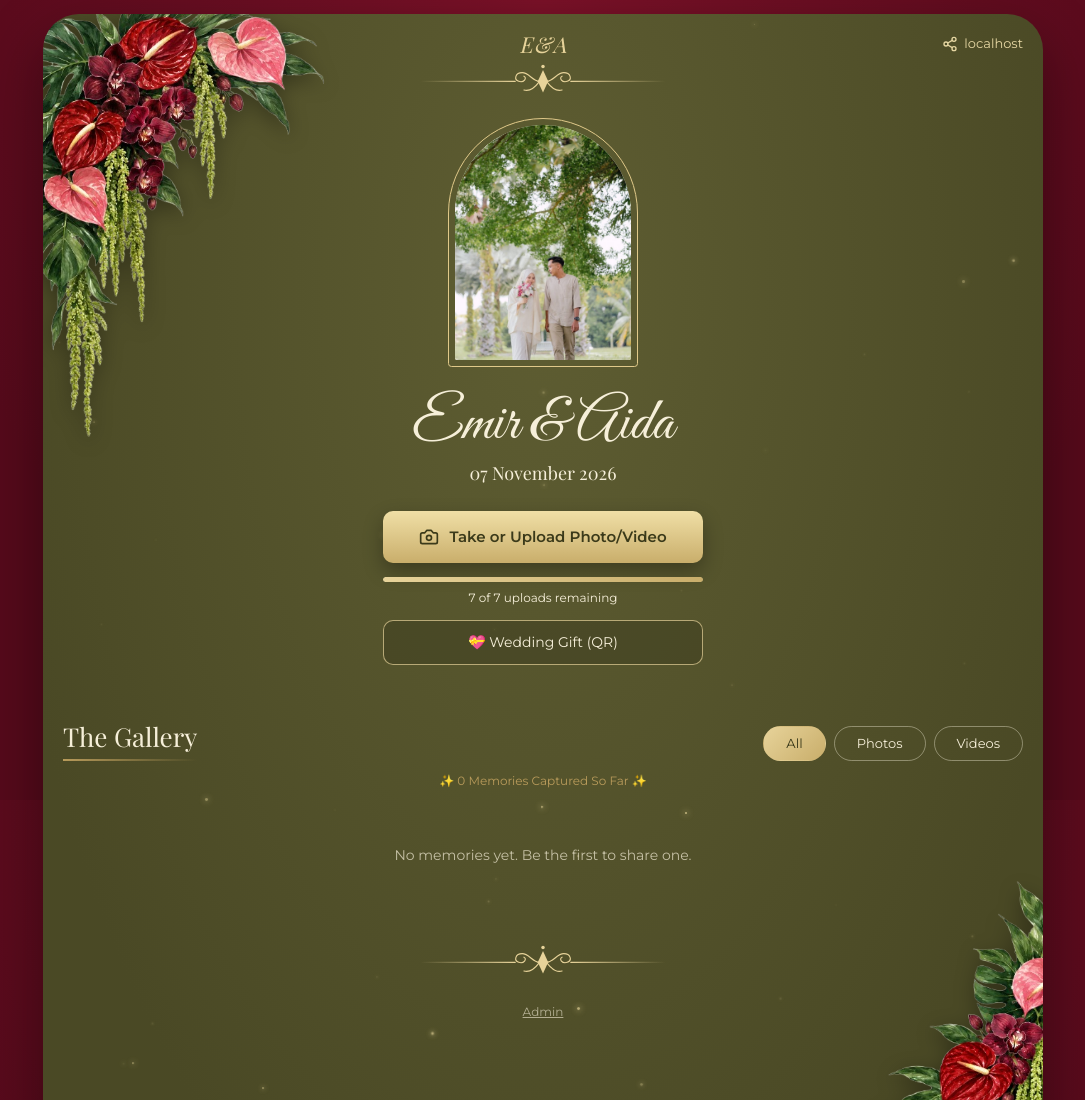
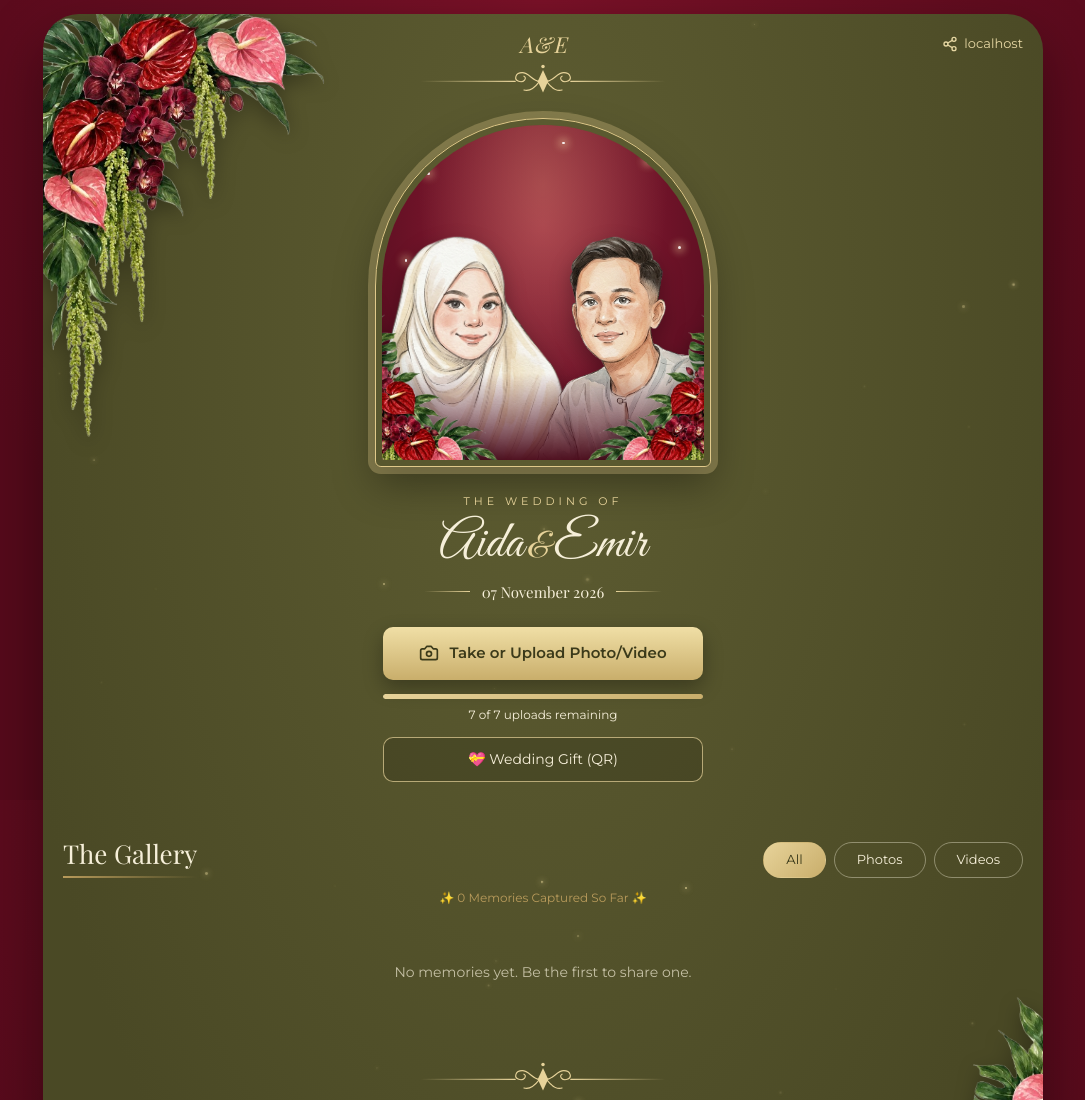
Before and after one commit to frdsyq/wedding, a plain HTML site: page index.html in a window 1280 px wide. Shown: the top 1100 px of the page, without its empty margins (97-1182 px from the left). Drawn offline with nearby package versions, Linux system fonts and the light colour scheme; no server answers.

Commit message:
Add files via upload

```diff
--- a/index.html
+++ b/index.html
@@ -61,6 +61,18 @@ button:focus-visible{outline:3px solid var(--gold);outline-offset:2px}
 .card .giftbtn{background:rgba(0,0,0,.14);color:#F6EFD9;border-color:rgba(231,211,154,.7)}
 .card .tile{box-shadow:0 8px 18px rgba(0,0,0,.35)}
 .tile img,#lbStage img,#lbStage video{-webkit-touch-callout:none;-webkit-user-select:none;user-select:none;-webkit-user-drag:none}
+.arch2{container-type:inline-size;width:min(336px,100%);margin:0 auto;padding:6px;border:1.5px solid #E0C98A;border-radius:170px 170px 6px 6px;box-shadow:0 0 0 7px rgba(224,201,138,.3),0 18px 40px rgba(0,0,0,.35)}
+.arch2-in{position:relative;overflow:hidden;height:104cqw;border-radius:162px 162px 3px 3px;background:radial-gradient(ellipse at 50% 30%,#9A2A42 0%,#6E1328 55%,#4B0B1B 100%)}
+.arch2-in:before{content:"";position:absolute;inset:0;background:radial-gradient(ellipse at 50% 18%,rgba(255,214,140,.22),transparent 55%)}
+.pp{position:absolute;height:auto;filter:drop-shadow(0 8px 10px rgba(0,0,0,.3))}
+.pp.br{width:88.3cqw;left:-19.6cqw;top:15.6cqw;z-index:1}.pp.gr{width:65.9cqw;left:40.9cqw;top:16.1cqw;z-index:2}
+.arch2-in .fade{position:absolute;left:0;right:0;bottom:0;height:27cqw;background:linear-gradient(to bottom,rgba(75,11,27,0),rgba(75,11,27,.97));z-index:3}
+.bq{position:absolute;bottom:-9cqw;width:47cqw;z-index:4;filter:drop-shadow(0 4px 8px rgba(0,0,0,.35))}.bq.r{right:-7cqw}.bq.l{left:-7cqw;transform:scaleX(-1)}
+.arch2-in .sp{position:absolute;border-radius:99px;background:#fff;box-shadow:0 0 8px 2px rgba(255,236,170,.9);z-index:5;opacity:.9}
+.ey{font-size:11px;letter-spacing:4px;color:#E7D39A;margin-top:26px;position:relative;z-index:2}
+.names2{position:relative;z-index:2;margin:6px 0 0;font-weight:400;line-height:1.1}
+.names2 .nm{font-family:'Great Vibes',cursive;font-size:52px;line-height:1.1}.names2 .amp{font-family:'Great Vibes',cursive;font-size:36px;color:#E7D39A;padding:0 4px}
+.date2{position:relative;z-index:2;display:flex;align-items:center;justify-content:center;gap:12px;font-size:15px;margin-top:8px}.date2:before,.date2:after{content:"";width:46px;height:1px;background:linear-gradient(90deg,transparent,#E7D39A)}.date2:after{transform:scaleX(-1)}
 </style>
 </head>
 <body class="min-h-screen">
@@ -80,12 +92,17 @@ button:focus-visible{outline:3px solid var(--gold);outline-offset:2px}
 <svg class="flourish" viewBox="0 0 300 40" aria-hidden="true"><use href="#flourishG"/><use href="#flourishG" transform="translate(300 0) scale(-1 1)"/><path d="M150 7L156 20 150 33 144 20Z" fill="#E7D39A" stroke="none"/><circle cx="150" cy="3" r="2" fill="#E7D39A"/></svg>
 <main class="relative z-10 max-w-5xl mx-auto px-5 pb-44 md:pb-56">
   <header class="text-center pt-5">
-    <div class="arch"><div class="arch-in">
-      <div id="heroFallback" class="absolute inset-0 flex items-center justify-center"><i data-lucide="heart" class="gold" style="width:40px;height:40px"></i></div>
-      <img id="heroImg" alt="" class="hidden absolute inset-0 w-full h-full object-cover">
+    <div class="arch2"><div class="arch2-in">
+      <img id="brideImg" class="pp br" alt="Bride">
+      <img id="groomImg" class="pp gr" alt="Groom">
+      <div class="fade"></div>
+      <i class="sp" style="left:14%;top:14%;width:3px;height:3px"></i><i class="sp" style="left:82%;top:10%;width:4px;height:4px"></i><i class="sp" style="left:56%;top:5%;width:2.5px;height:2.5px"></i><i class="sp" style="left:92%;top:36%;width:3px;height:3px"></i><i class="sp" style="left:7%;top:40%;width:2.5px;height:2.5px"></i>
+      <img class="bq l" src="floral-bottom-right.png" alt="" aria-hidden="true">
+      <img class="bq r" src="floral-bottom-right.png" alt="" aria-hidden="true">
     </div></div>
-    <h1 id="names" class="script text-5xl md:text-6xl mt-7 leading-tight"></h1>
-    <p id="wdate" class="pf text-base md:text-lg mt-1"></p>
+    <p class="ey">THE WEDDING OF</p>
+    <h1 id="names" class="names2"></h1>
+    <p id="wdate" class="pf date2"></p>
   </header>
 
   <section class="flex flex-col items-center pt-6 w-full max-w-sm md:max-w-xs mx-auto">
@@ -182,9 +199,10 @@ button:focus-visible{outline:3px solid var(--gold);outline-offset:2px}
 <script>
 /* ==================== YOUR SETTINGS ==================== */
 const DEPLOYED_SCRIPT_URL = "https://script.google.com/macros/s/AKfycbz4kw3DRR4c3pu1Cx9XDwjvbR03k0wg1x_RywAV2CBhqVqHawK-QBP7CBWQpygokU9IEg/exec";
-const COUPLE_NAMES = "Emir & Aida";         // change to your names
+const COUPLE_NAMES = "Aida & Emir";         // bride first, then groom
 const WEDDING_DATE = "07 November 2026";   // change to your date
-const HERO_IMAGE   = "hero.jpg";            // couple photo saved next to index.html (leave "" for none)
+const BRIDE_IMAGE  = "bride.png";           // bride portrait (shown on the left)
+const GROOM_IMAGE  = "groom.png";           // groom portrait (shown on the right)
 const DONATE_QR_IMAGE = "qr.png";           // your DuitNow / bank QR saved next to index.html (leave "" to hide the gift button)
 const DONATE_TITLE = "Wedding Gift";
 const DONATE_NOTE  = "Your presence is the greatest gift. If you would like to give, you may scan the QR below.";
@@ -220,9 +238,10 @@ const api = async (b) => (await fetch(DEPLOYED_SCRIPT_URL, { method: "POST", hea
 const dl = (href, name) => { const a = document.createElement("a"); a.href = href; a.download = name; document.body.appendChild(a); a.click(); a.remove(); };
 
 /* ---------- Header ---------- */
-$("names").textContent = COUPLE_NAMES; $("wdate").textContent = WEDDING_DATE; document.title = COUPLE_NAMES;
+$("wdate").textContent = WEDDING_DATE; document.title = COUPLE_NAMES; $("names").setAttribute("aria-label", COUPLE_NAMES);
+{ const [n1, n2] = COUPLE_NAMES.split("&").map((t) => t.trim()), mk = (c, t) => { const e = document.createElement("span"); e.className = c; e.textContent = t; return e; }; $("names").append(mk("nm", n1), mk("amp", "&"), mk("nm", n2 || "")); }
+[["brideImg", BRIDE_IMAGE], ["groomImg", GROOM_IMAGE]].forEach(([id, u]) => { const im = $(id); im.onerror = () => { im.style.display = "none"; }; if (u) im.src = u; else im.style.display = "none"; });
 if (DEMO) $("demoNote").classList.remove("hidden");
-if (HERO_IMAGE) { const h = $("heroImg"); h.onload = () => { h.classList.remove("hidden"); $("heroFallback").style.display = "none"; }; h.src = HERO_IMAGE; }
 lucide.createIcons();
 $("mono").textContent = COUPLE_NAMES.split("&").map((t) => t.trim().charAt(0)).join("&");
 $("urlTxt").textContent = location.host ? location.host + location.pathname.replace(/index\.html$/, "").replace(/\/$/, "") : "";
```
Also changed, not shown: bride.png (added), groom.png (added).
